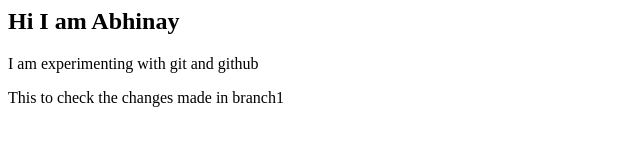
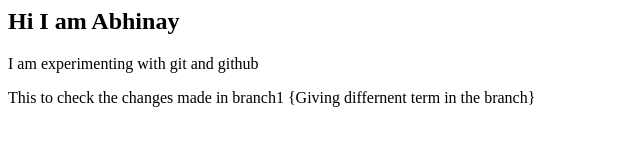
Before and after one commit to abhinay-09/Git-Repo, a plain HTML site: page index.html in a window 1280 px wide. Shown: the whole page, without its empty margins (0-640 px from the left). Drawn offline with Linux system fonts and the light colour scheme.

Commit message:
Add conflict

```diff
--- a/index.html
+++ b/index.html
@@ -1,3 +1,3 @@
 <h2>Hi I am Abhinay</h2>
 <p>I am experimenting with git and github</p>
-<p>This to check the changes made in branch1<p>
+<p>This to check the changes made in branch1 {Giving differnent term in the branch}<p>
```
